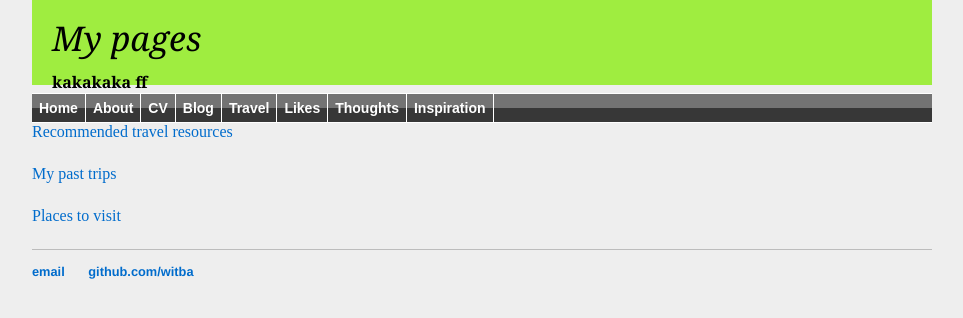
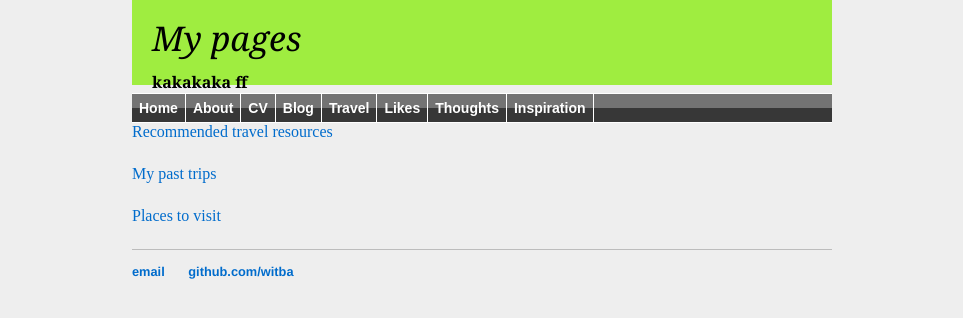
Before and after one commit to witba/witba.github.io, a Jekyll site: the page built from travel/index.html, in a window 1280 px wide. Shown: the top 318 px of the page, without its empty margins (158-1121 px from the left). Built offline with Jekyll 4.4.1, drawn with Linux system fonts in a browser that asks for light colours.

Commit message:
Update main.css

```diff
--- a/css/main.css
+++ b/css/main.css
@@ -4,12 +4,9 @@ body { margin:0 auto; padding:0; margin-bottom: 12px; width: 98%; background: #E
   width: device-width ;
   zoom: 1.0 ;
 }
-#my{
-zoom: 100%;
-}
 
 #style_container {
-width: 900px;
+width: 700px;
 margin: auto;
 background: #FFFFFF;
 }
@@ -18,7 +15,7 @@ height: 85px;
 background: #9fed40;
 }
 #style_content {
-width: 900px;
+width: 700px;
 }
 #style_title {
 padding-top: 15px;
```
